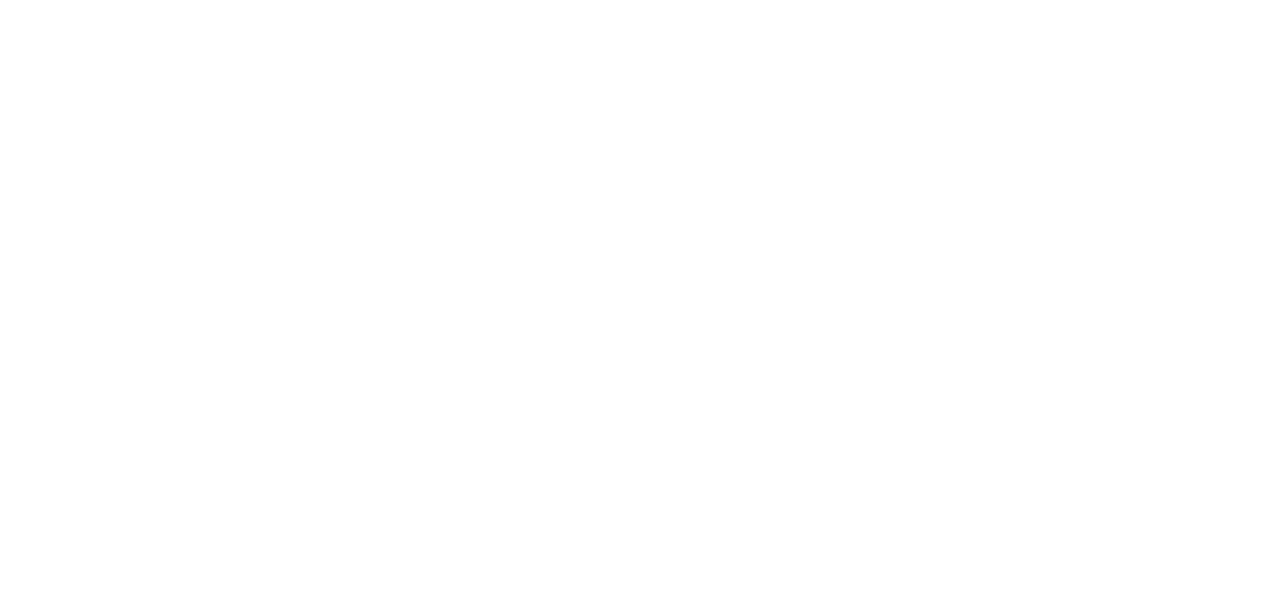
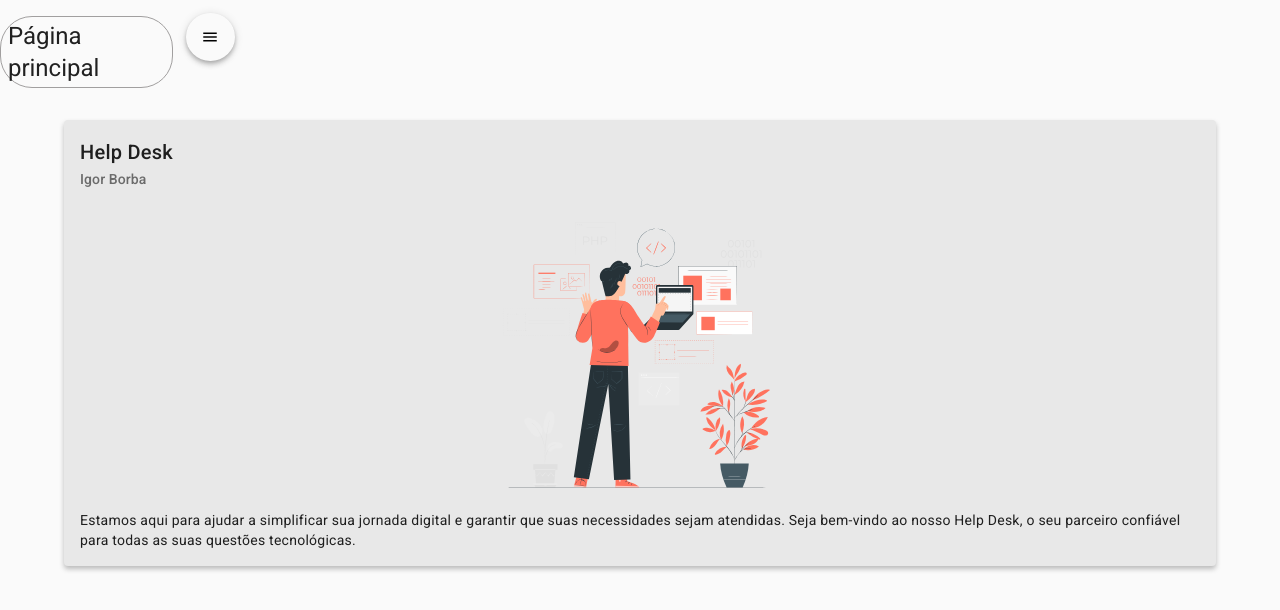
Before and after one commit to igorcamposdeborba/angular-springboot-helpdesk, an Angular app in the folder font-end/: page /home in a window 1280 px wide. Before the commit this address led to /. Shown: the top 610 px of the page. Built offline with nearby package versions, Linux system fonts and the light colour scheme.

Commit message:
created home

```diff
--- a/font-end/src/app/app-routing.module.ts
+++ b/font-end/src/app/app-routing.module.ts
@@ -1,11 +1,15 @@
 import { NgModule } from '@angular/core';
 import { RouterModule, Routes } from '@angular/router';
 import { NavComponent } from './components/nav/nav.component';
+import { HomeComponent } from './components/home/home.component';
 
 const routes: Routes = [
   {
     path: "",
-    component: NavComponent
+    component: NavComponent, children: [{
+      path: "home",
+      component: HomeComponent
+    }]
   }
 ];
 
--- a/font-end/src/app/app.module.ts
+++ b/font-end/src/app/app.module.ts
@@ -25,11 +25,15 @@ import { MatCardModule } from '@angular/material/card';
 
 // Componentes do projeto
 import { NavComponent } from './components/nav/nav.component';
+import { HomeComponent } from './components/home/home.component';
+import { HeaderComponent } from './components/header/header.component';
 
 @NgModule({
   declarations: [
     AppComponent,
-    NavComponent
+    NavComponent,
+    HomeComponent,
+    HeaderComponent
   ],
   imports: [
     BrowserModule,
--- /dev/null
+++ b/font-end/src/app/components/header/header.component.css
@@ -0,0 +1,12 @@
+.container {
+    display: flex;
+    align-items: center;
+    justify-content: center;
+}
+
+h1 {
+    margin-top: 1rem;
+    border: 1px solid rgb(161, 159, 159);
+    padding: 0.2rem 4%;
+    border-radius: 2rem;
+}
--- /dev/null
+++ b/font-end/src/app/components/header/header.component.html
@@ -0,0 +1,3 @@
+<div class="container">
+    <h1>Página principal</h1>
+</div>
--- /dev/null
+++ b/font-end/src/app/components/home/home.component.css
@@ -0,0 +1,11 @@
+.card {
+    width: 90%;
+    margin: 1rem auto;
+    background-color: rgb(232, 232, 232);
+    box-shadow: 0 3px 5px hsl(0, 0%, 73%);
+}
+
+img {
+    max-height: 20rem;
+    object-fit: contain;
+}
--- /dev/null
+++ b/font-end/src/app/components/home/home.component.html
@@ -0,0 +1,12 @@
+<mat-card class="card">
+    <mat-card-header>
+      <mat-card-title>Help Desk</mat-card-title>
+      <mat-card-subtitle>Igor Borba</mat-card-subtitle>
+    </mat-card-header>
+    <img mat-card-image src="assets/img/home-banner.svg" alt="Photo of a Shiba Inu">
+    <mat-card-content>
+      <p>
+        Estamos aqui para ajudar a simplificar sua jornada digital e garantir que suas necessidades sejam atendidas. Seja bem-vindo ao nosso Help Desk, o seu parceiro confiável para todas as suas questões tecnológicas.
+      </p>
+    </mat-card-content>
+  </mat-card>
--- a/font-end/src/app/components/nav/nav.component.css
+++ b/font-end/src/app/components/nav/nav.component.css
@@ -4,6 +4,10 @@
     height: 48px;
     min-width: auto;
     padding-left: 15px;
+}
+#top-screen {
+    display: flex;
+    align-items: flex-start;
 }
 #container-close-menu {
     text-align: right;
--- a/font-end/src/app/components/nav/nav.component.html
+++ b/font-end/src/app/components/nav/nav.component.html
@@ -6,7 +6,7 @@
       <div id="container-close-menu"> <mat-icon (click)="drawer.close()" class="close-menu">close</mat-icon> </div>
       <img src="assets/img/side-image.svg" alt="logo no menu">
       <mat-nav-list class="nav-list">
-        <a mat-list-item routerLink="/"> <i class="material-icons">home</i> Home </a>
+        <a mat-list-item routerLink="home"> <i class="material-icons">home</i> Home </a>
         <a mat-list-item routerLink="/"> <i class="material-icons">account_circle</i> Técnicos </a>
         <a mat-list-item routerLink="/"> <i class="material-icons">person</i> Clientes </a>
         <a mat-list-item routerLink="/"> <i class="material-icons">code</i> GitHub </a>
@@ -14,7 +14,14 @@
     </mat-nav-list>
     </mat-drawer>
     <mat-drawer-content>
-        <button class="mat-elevation-z4 menu-button" mat-button (click)="drawer.open()"><mat-icon>menu</mat-icon></button>
-      <!-- Conteúdo principal -->
+      <div>
+        <div id="top-screen">
+          <app-header></app-header>
+          <button class="mat-elevation-z4 menu-button" mat-button (click)="drawer.open()"><mat-icon>menu</mat-icon></button>
+        </div>
+        <!-- Conteúdo principal -->
+      <router-outlet> </router-outlet> <!-- Rotas entre páginas para renderizar components de acordo com o path da url -->
+
+    </div>
     </mat-drawer-content>
   </mat-drawer-container>
--- a/font-end/src/app/components/nav/nav.component.ts
+++ b/font-end/src/app/components/nav/nav.component.ts
@@ -1,4 +1,5 @@
 import { Component } from '@angular/core';
+import { Router } from '@angular/router';
 
 
 @Component({
@@ -8,9 +9,9 @@ import { Component } from '@angular/core';
 })
 export class NavComponent {
 
-  constructor() {}
+  constructor(private router : Router) {}
 
   ngOnInit() : void {
-
+    this.router.navigate(['home']);
   }
 }
```
Also changed, not shown: font-end/src/app/components/header/header.component.ts (added, +10 -0 lines), font-end/src/app/components/home/home.component.ts (added, +10 -0 lines), font-end/src/assets/img/home-banner.svg (added).
